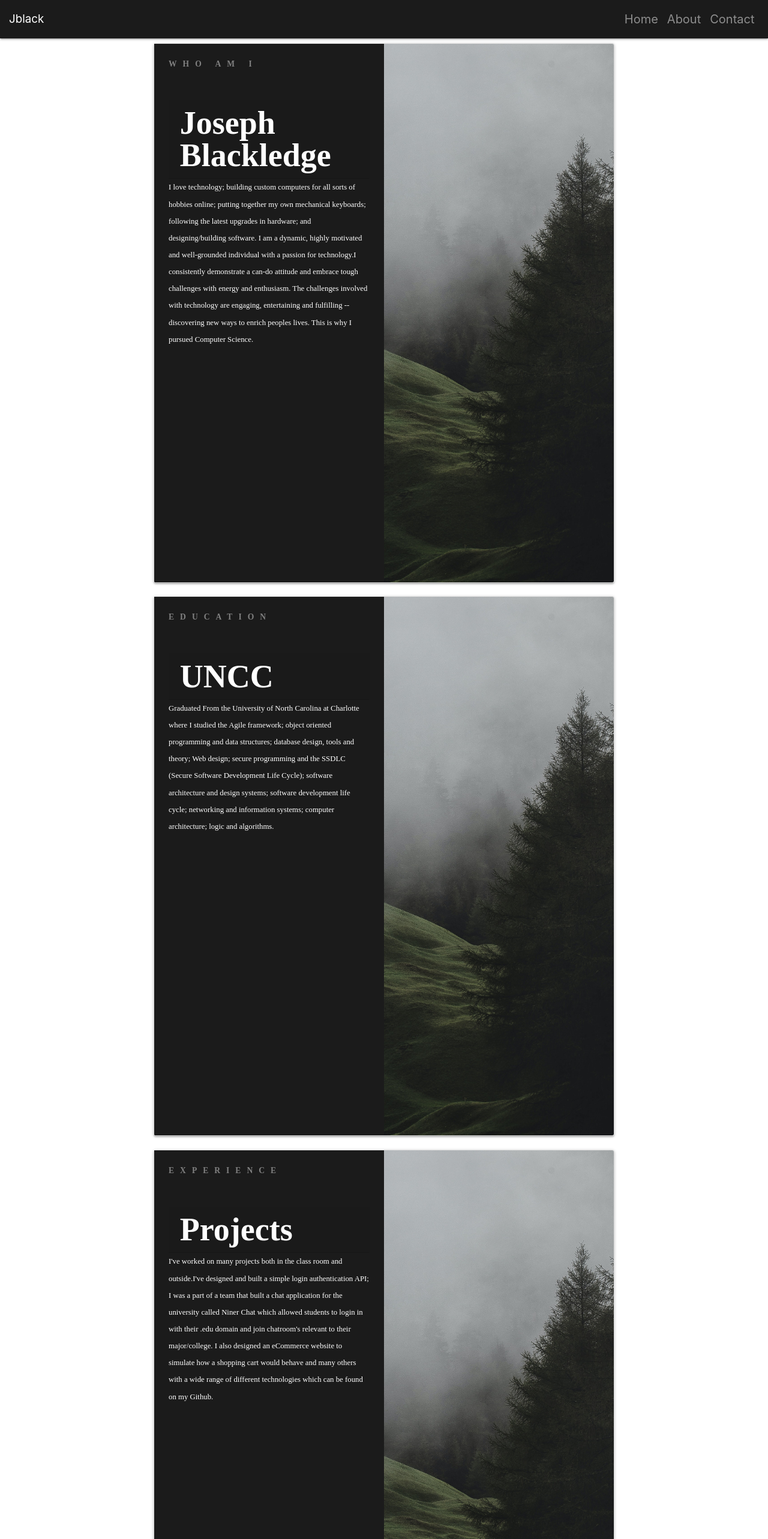
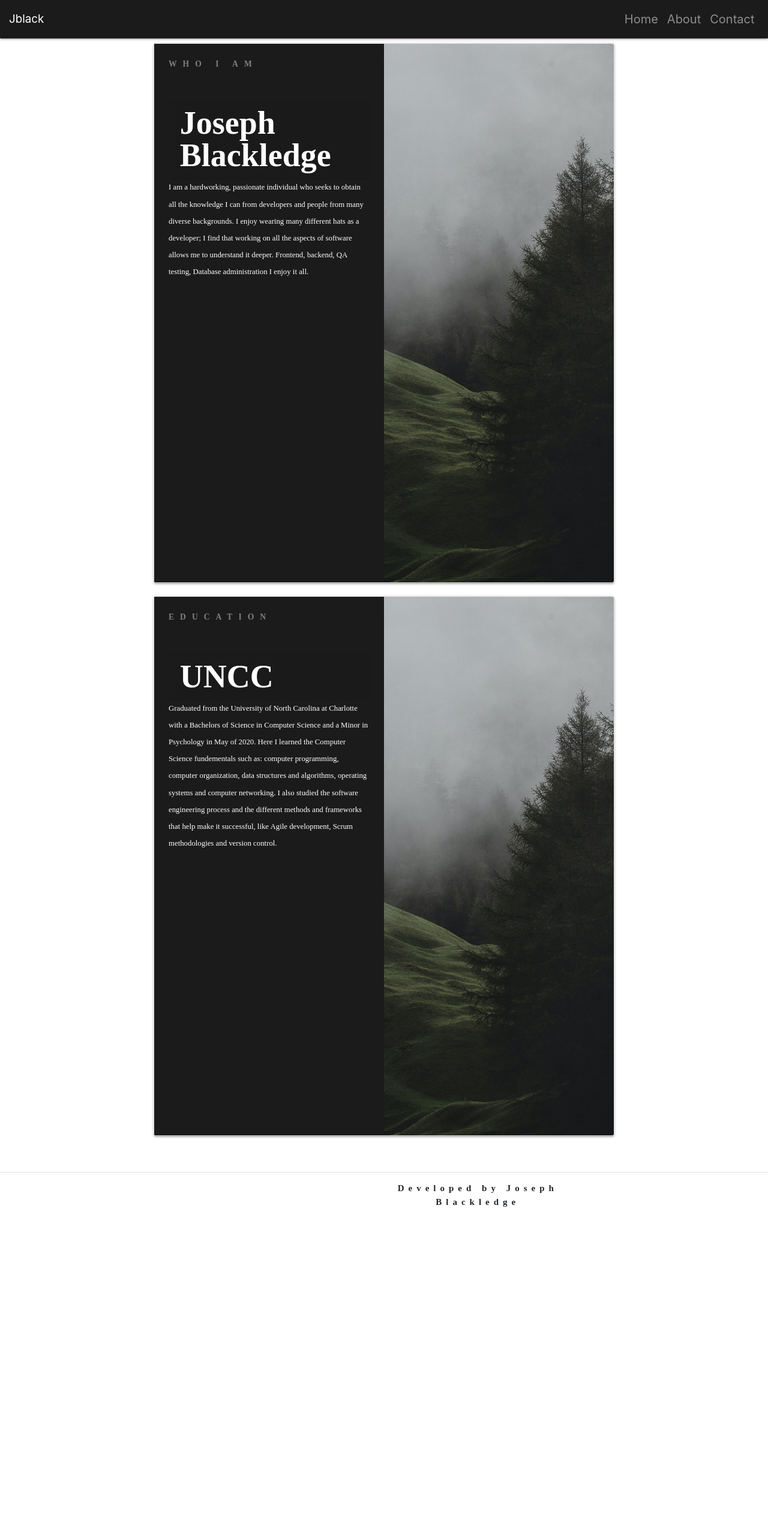
Before and after one commit to BlueDiablos/jblack_dev, a React (Create React App) app: page /about in a window 1280 px wide. Shown: the top 2566 px of the page at 60% size. After the commit the page ends 2030 px from the top, so only its background shows below. Built offline with nearby package versions, Linux system fonts and the light colour scheme.

Commit message:
Configured Firebase project for new account
edited About page and component

```diff
--- a/src/pages/AboutPage.js
+++ b/src/pages/AboutPage.js
@@ -13,39 +13,23 @@ class AboutPage extends React.Component {
       info: [
         {
           id: 0,
-          title: "Who Am I",
+          title: "Who I am",
           header: "Joseph Blackledge",
           body:
-            "I love technology; building custom computers for all sorts of hobbies online; putting together my own mechanical keyboards; " +
-            "following the latest upgrades in hardware; and designing/building software. I am a dynamic, highly motivated and well-grounded individual with a passion for technology." +
-            "I consistently demonstrate a can-do attitude and embrace tough challenges with energy and enthusiasm. " +
-            "The challenges involved with technology are engaging, entertaining and fulfilling " +
-            " --discovering new ways to enrich peoples lives. This is why I pursued Computer Science."
+            "I am a hardworking, passionate individual who seeks to obtain all the knowledge I can from developers and people from many diverse backgrounds."
+            + " I enjoy wearing many different hats as a developer; I find that working on all the aspects of software allows me to understand it deeper."
+            + " Frontend, backend, QA testing, Database administration I enjoy it all."
         },
         {
           id: 1,
           title: "Education",
           header: "UNCC",
           body:
-            "Graduated From the University of North Carolina at Charlotte where I studied the Agile framework; object oriented "+
-            "programming and data structures; database design, tools and theory; Web design; secure "+
-            "programming and the SSDLC (Secure Software Development Life Cycle); software architecture and design systems; "+
-            "software development life cycle; networking and information systems; computer architecture; logic and algorithms."
+            "Graduated from the University of North Carolina at Charlotte with a Bachelors of Science in Computer Science and a Minor in Psychology in May of 2020. " +
+            " Here I learned the Computer Science fundementals such as: computer programming, computer organization, data structures and algorithms, operating systems and computer networking."
+            + " I also studied the software engineering process and the different methods and frameworks that help make it successful, like Agile development, Scrum methodologies and version control."
 
         },
-        {
-          id: 2,
-          title: "Experience",
-          header: "Projects",
-          body:
-            "I've worked on many projects both in the class room and outside."+
-            "I've designed and built a simple login authentication API; "+
-            "I was a part of a team that built a chat application for the university called Niner Chat which allowed students to login in with their "+
-            ".edu domain and join chatroom's relevant to their major/college. "+
-            "I also designed an eCommerce website to simulate how a shopping cart would behave "+
-            "and many others with a wide range of different technologies which can be found on my Github."
-
-        }
       ]
     };
   }
```
